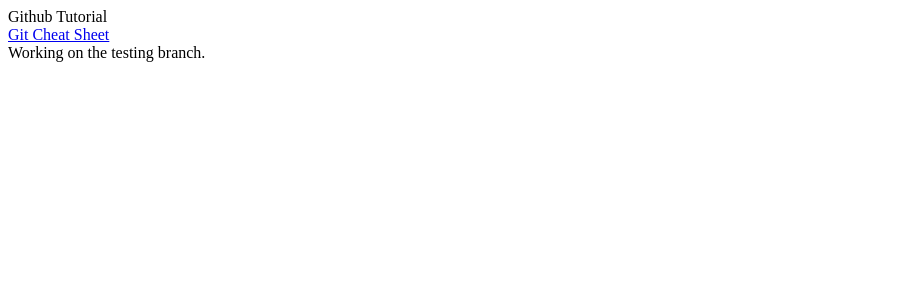
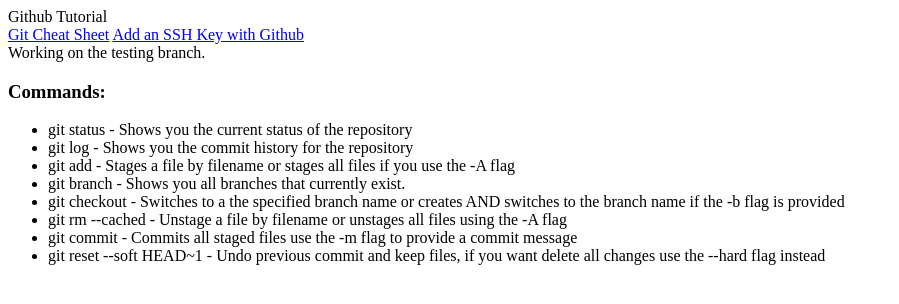
Before and after one commit to tenlessons/demo, a plain HTML site: page index.html in a window 1280 px wide. Shown: the whole page, without its empty margins (0-899 px from the left). Drawn offline with Linux system fonts and the light colour scheme.

Commit message:
added git command definitions

```diff
--- a/index.html
+++ b/index.html
@@ -9,7 +9,22 @@
 		Github Tutorial
 		<div>
 			<a href="http://www.git-tower.com/blog/git-cheat-sheet/">Git Cheat Sheet</a>
+			<a href="https://help.github.com/articles/generating-ssh-keys/">Add an SSH Key with Github</a>
 		</div>
 		Working on the testing branch.
+
+		<div>
+			<h3>Commands:</h3>
+			<ul>
+				<li>git status - Shows you the current status of the repository</li>
+				<li>git log - Shows you the commit history for the repository</li>
+				<li>git add - Stages a file by filename or stages all files if you use the -A flag</li>
+				<li>git branch - Shows you all branches that currently exist.</li>
+				<li>git checkout - Switches to a the specified branch name or creates AND switches to the branch name if the -b flag is provided</li>
+				<li>git rm --cached - Unstage a file by filename or unstages all files using the -A flag</li>
+				<li>git commit - Commits all staged files use the -m flag to provide a commit message</li>
+				<li>git reset --soft HEAD~1 - Undo previous commit and keep files, if you want delete all changes use the --hard flag instead</li>
+			</ul>
+		</div>
 	</body>
 </html>
```
